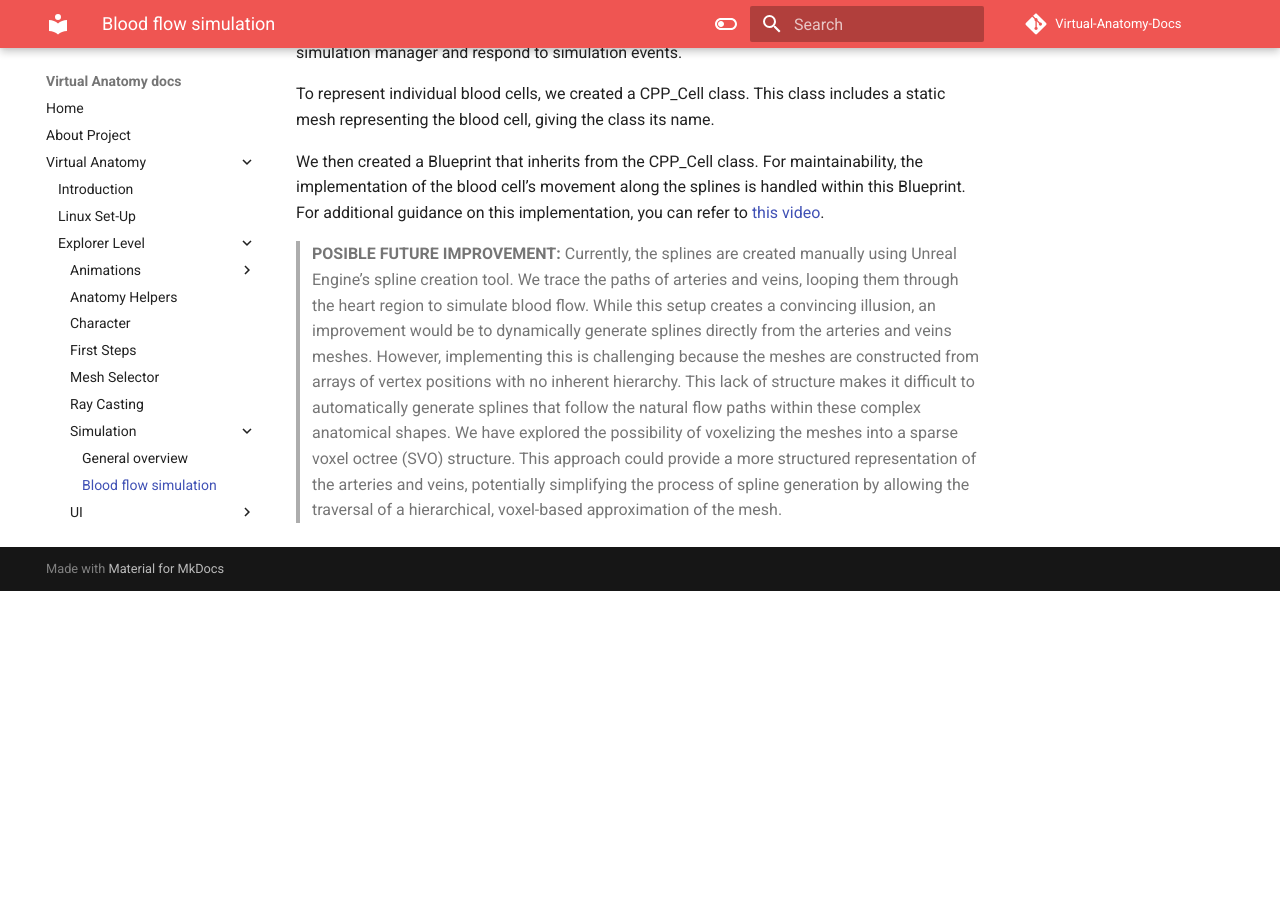
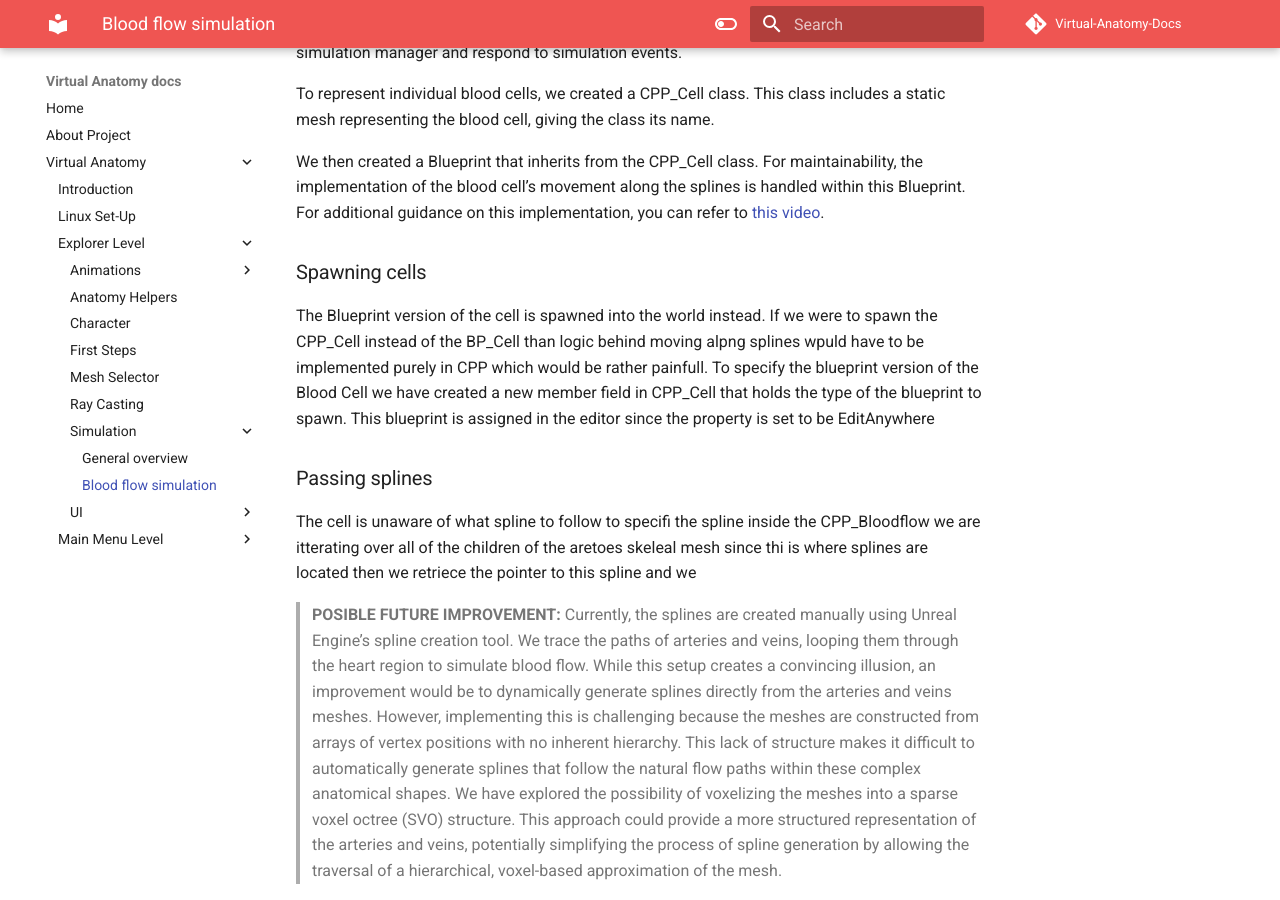
Before and after one commit to jrcz-data-science-lab/VirtualAnatomy-Documentation, an MkDocs documentation site: the page built from docs/VirtualAnatomy/ExplorerLevel/Simulation/BloodFlowSimulaiton.md, in a window 1280 px wide and 900 px high, scrolled down 745 px. Built offline with MkDocs 1.6.1 and Material for MkDocs 9.7.7, drawn with Linux system fonts in a browser that asks for light colours; comment, search, counter and statistics services are not loaded; before the commit the page ends 1336 px from its top, so only the background shows below that.

Commit message:
Update BloodFlowSimulaiton.md

```diff
--- a/docs/VirtualAnatomy/ExplorerLevel/Simulation/BloodFlowSimulaiton.md
+++ b/docs/VirtualAnatomy/ExplorerLevel/Simulation/BloodFlowSimulaiton.md
@@ -26,4 +26,10 @@
 
 We then created a Blueprint that inherits from the CPP_Cell class. For maintainability, the implementation of the blood cell’s movement along the splines is handled within this Blueprint. For additional guidance on this implementation, you can refer to [this video](https://www.youtube.com/watch?v=-V6D5WtemMI).
 
+### Spawning cells
+The Blueprint version of the cell is spawned into the world instead. If we were to spawn the CPP_Cell instead of the BP_Cell than logic behind moving alpng splines wpuld have to be implemented purely in CPP which would be rather painfull. To specify the blueprint version of the Blood Cell we have created a new member field in CPP_Cell that holds the type of the blueprint to spawn. This blueprint is assigned in the editor since the property is set to be EditAnywhere
+
+### Passing splines
+The cell is unaware of what spline to follow to specifi the spline inside the CPP_Bloodflow we are itterating over all of the children of the aretoes skeleal mesh since thi is where splines are located then we retriece the pointer to this spline and we
+
 >**POSIBLE FUTURE IMPROVEMENT:** Currently, the splines are created manually using Unreal Engine’s spline creation tool. We trace the paths of arteries and veins, looping them through the heart region to simulate blood flow. While this setup creates a convincing illusion, an improvement would be to dynamically generate splines directly from the arteries and veins meshes. However, implementing this is challenging because the meshes are constructed from arrays of vertex positions with no inherent hierarchy. This lack of structure makes it difficult to automatically generate splines that follow the natural flow paths within these complex anatomical shapes. We have explored the possibility of voxelizing the meshes into a sparse voxel octree (SVO) structure. This approach could provide a more structured representation of the arteries and veins, potentially simplifying the process of spline generation by allowing the traversal of a hierarchical, voxel-based approximation of the mesh.
```
